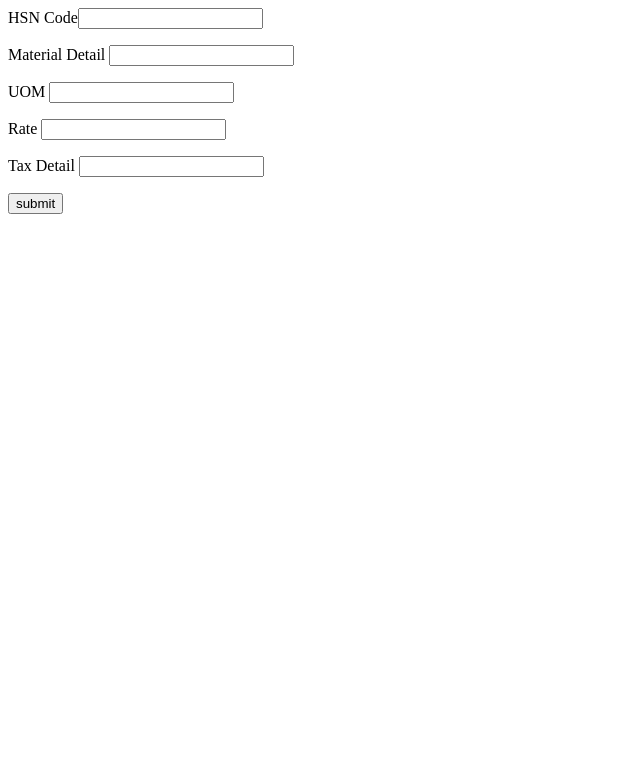
After one commit to MaheshAravindV/Invoice-Generator, a Flask app: page /add-material in a window 1280 px wide. The commit adds this page. Shown: the top 783 px of the page, without its empty margins (0-640 px from the left). Run offline with Flask 2, Linux system fonts and the light colour scheme.

Commit message:
Add Material added

```diff
--- a/backend/db_config.py
+++ b/backend/db_config.py
@@ -3,9 +3,9 @@ from flaskext.mysql import MySQL
 
 mysql = MySQL()
 
-app.config['MYSQL_DATABASE_USER'] = 'dinskid'
-app.config['MYSQL_DATABASE_PASSWORD'] = '123@Ugofree'
-app.config['MYSQL_DATABASE_DB'] = 'lbp'
+app.config['MYSQL_DATABASE_USER'] = 'root'
+app.config['MYSQL_DATABASE_PASSWORD'] = '1605'
+app.config['MYSQL_DATABASE_DB'] = 'invoice'
 app.config['MYSQL_DATABASE_HOST'] = 'localhost'
 mysql.init_app(app)
 con = mysql.connect()
--- a/backend/main.py
+++ b/backend/main.py
@@ -4,30 +4,44 @@ from db_config import mysql, cursor as cur, con
 from flask import jsonify
 from flask import flash, request,render_template
 
-@app.route('/add-customer', methods=['POST'])
+@app.route('/')
+def index():
+    return render_template('index.html')
+
+@app.route('/add-customer', methods=['GET','POST'])
 def add_customer():
     try:
-        form =  request.form
-        print(form)
-        cur.execute(f"INSERT INTO customer_master VALUES ('abc', 'def', 'ghj', 'klm', 'no', 'pqr', 'stu')")
-        con.commit()
-        res = jsonify(success=True)
-        return res
+        if request.method == 'POST':
+            form =  request.form
+            print(form)
+            cur.execute(f"INSERT INTO customer_master VALUES ('"+form['gstin_no']+"','"+form['name']+"', '"+form['address']+"', '"+form['place_of_supply']+"', '"+form['state_code']+"', '"+form['contact_no']+"', '"+form['contact_email']+"')")
+            con.commit()
+            res = jsonify(success=True)
+            return res
+        else:
+            return render_template('add-customer.html')
     except Exception as e:
         print(e)
         print("Oooh!")
         res = jsonify(success=False)
         return res
 
-@app.route('/add-customer')
-def add_ma_temterial():
+@app.route('/add-material', methods=['GET','POST'])
+def add_material():
     try:
-        cur.execute(f"INSERT INTO material_master VALUES ('')")
-        res = jsonify(success=True)
-        return res
+        if request.method == 'POST':
+            form =  request.form
+            print(form)
+            query  =f"INSERT INTO material_master VALUES ('"+form['hsn']+"','"+form['mat-detail']+"', '"+form['uom']+"', "+form['rate']+","+form['tax-detail']+")"
+            print(query)
+            cur.execute(query)
+            con.commit()
+            res = jsonify(success=True)
+            return res
+        else:
+            return render_template('add-material.html')
     except Exception as e:
+        print(e)
+        print("Oooh!")
         res = jsonify(success=False)
         return res
-@app.route('/')
-def index():
-    return render_template('index.html')
--- a/backend/q.sql
+++ b/backend/q.sql
@@ -16,15 +16,15 @@ place_of_supply varchar(50) not null,
 state_code char(2) not null,
 contact_no char(10) not null,
 contact_email varchar(50) not null
-)
+);
 
 create table material_master(
 hsncode char(15) primary key,
 material_detail varchar(50) not null,
 uom varchar(10) not null,
 rate integer not null,
-tax_detail decimal(3,2) not null
-)
+tax_detail decimal(4,2) not null
+);
 
 create table stock_register(
 dc_no varchar(20) primary key,
--- /dev/null
+++ b/backend/templates/add-material.html
@@ -0,0 +1,12 @@
+<html>
+	<body>
+		<form action = "http://localhost:5000/add-material" method = "POST">
+			<p>HSN Code<input type = "text" name = "hsn"></p>
+			<p>Material Detail <input type = "text" name = "mat-detail"></p>
+			<p>UOM <input type = "text" name = "uom"></p>
+			<p>Rate <input type = "text" name = "rate"></p>
+			<p>Tax Detail <input type = "text" name = "tax-detail"></p>
+			<input type = "submit" value = "submit">
+		</form>
+	</body>
+</html>
--- /dev/null
+++ b/backend/test.html
@@ -0,0 +1,5 @@
+<html>
+    <body>
+        <h1>Hello {name}</h1>
+    </body>
+</html>
```
Also changed, not shown: backend/templates/add-customer.html (added, +14 -0 lines), backend/templates/index.html (+3 -5 lines).
